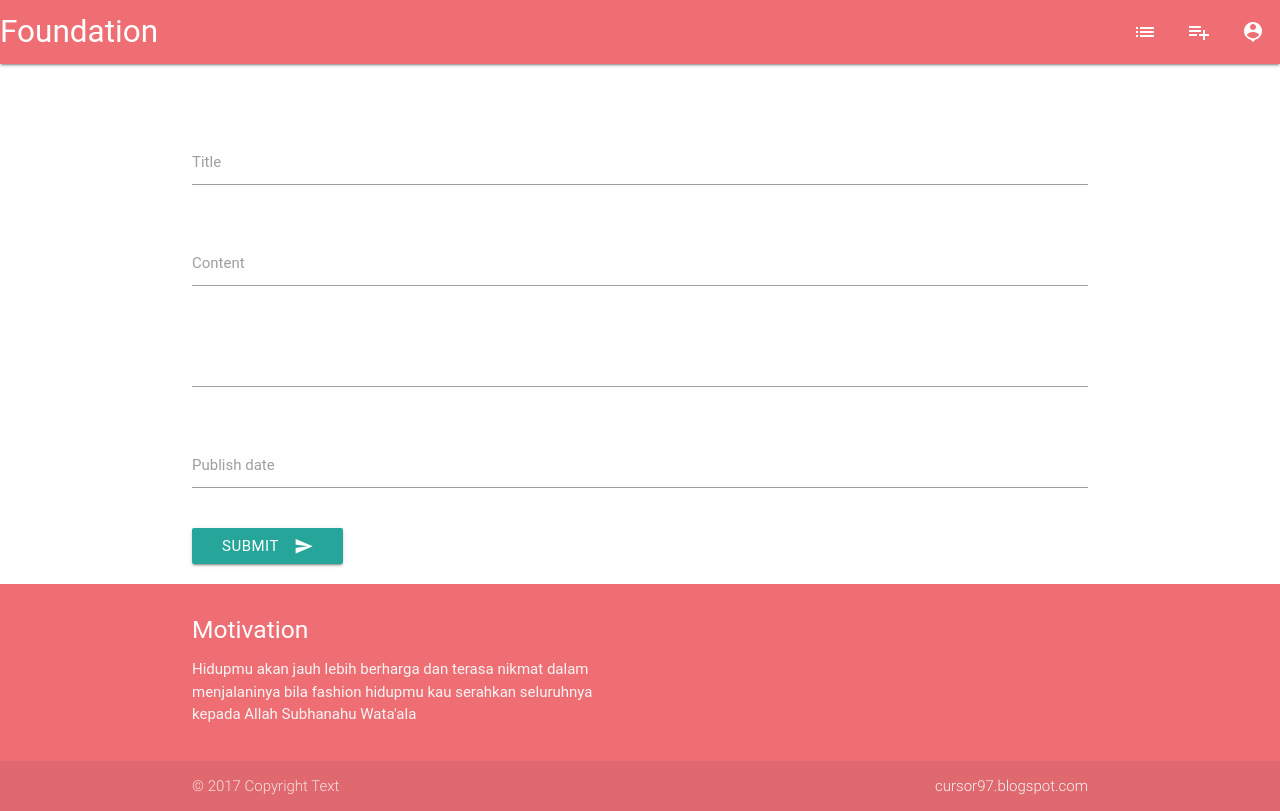
After one commit to Afridermawan/slim-framework, a PHP site: template views/article/add.twig in a window 1280 px wide. The commit adds this page. Run offline with PHP 8.4, Linux system fonts and the light colour scheme; the template is opened without the code that fills it, so the values that code supplies are empty; some libraries are stand-ins or nearby versions; some web fonts are replaced.

Commit message:
Tugas 48

```diff
--- a/app/routing.php
+++ b/app/routing.php
@@ -1,4 +1,7 @@
 <?php
 
-$app->get('/', 'App\Controllers\ArticleController:index')->setName('articles');
+$app->get('/', 'App\Controllers\ArticleController:showById');
 $app->get('/articles', 'App\Controllers\ArticleController:articles')->setName('articles');
+$app->get('/articles/add', 'App\Controllers\ArticleController:getAdd')->setName('articles.add');
+$app->get('/articles/del/{id}', 'App\Controllers\ArticleController:softDelete');
+$app->post('/articles/add', 'App\Controllers\ArticleController:add');
--- a/app/setting.php
+++ b/app/setting.php
@@ -17,6 +17,9 @@ return [
 				'debug' => true,
 				'auto_reload' => true,
 			]
+		],
+		'lang' => [
+			'default' => 'id'
 		]
 	]
 ];
--- /dev/null
+++ b/views/article/add.twig
@@ -0,0 +1,47 @@
+{% extends 'templates/default.twig' %}
+
+{% block content %}
+	<div class="row">
+    <form class="col s12" action="{{ path_for('articles.add') }}" method="post">
+      <div class="row">
+        <div class="input-field col s12 {{ errors.title ? 'has-error' : '' }}">
+          <input type="text" name="title" id="title" value="{{ old.title }}">
+          <label for="title">Title</label>
+        {% if errors.title %}
+          <span class="help-block">{{errors.title | first}}</span>
+      	{% endif %}
+        </div>
+      </div>
+      <div class="row">
+        <div class="input-field col s12 {{ errors.content ? 'has-error' : '' }}">
+          <input id="" class="materialize-textarea" type="text" name="content" value="{{ old.content }}">
+          <label for="content">Content</label>
+        {% if errors.content %}
+		  	<span class="help-block">{{errors.content | first}}</span>
+		{% endif %}
+        </div>
+      </div>
+      <div class="row">
+        <div class="input-field col s12 {{ errors.image ? 'has-error' : '' }}">
+          <input id="image" type="text" name="image">
+          <label for="image"></label>
+        {% if errors.image %}
+		  	<span class="help-block">{{errors.image | first}}</span>
+		{% endif %}
+        </div>
+      </div>
+      <div class="row">
+        <div class="input-field col s12 {{ errors.image ? 'has-error' : '' }}">
+          <input name="publish_date" type="text" value="{{ old.publish_date }}">
+          <label for="publish_date">Publish date</label>
+        {% if errors.image %}
+			<span class="help-block">{{errors.image | first}}</span>
+		{% endif %}
+        </div>
+      </div>
+      <button class="btn waves-effect waves-light" type="submit" name="submit">Submit
+    	<i class="material-icons right">send</i>
+  	  </button>
+    </form>
+  </div>
+{% endblock %}
--- a/views/article/index.twig
+++ /dev/null
@@ -1,5 +0,0 @@
-{% extends 'templates/default.twig' %}
-
-{%  block content %}
-
-{% endblock %}
--- a/views/templates/default.twig
+++ b/views/templates/default.twig
@@ -2,10 +2,11 @@
 <html lang="en">
 	<head>
 		<meta charset="UTF-8">
-		<title>Foundation-Framework</title>
-		<link rel="stylesheet" href="https://maxcdn.bootstrapcdn.com/bootstrap/3.3.7/css/bootstrap.min.css">
+		<title>Foundation</title>
+		<link rel="stylesheet" href="{{ base_url() }}/assets/style.css ">
+		<link rel="stylesheet" href="https://cdnjs.cloudflare.com/ajax/libs/materialize/0.98.0/css/materialize.min.css">
+		<link href="https://fonts.googleapis.com/icon?family=Material+Icons" rel="stylesheet">
 		<meta name="viewport" content="width=device-width, initial-scale=1.0">
-		<link rel="stylesheet" href="{{ base_url() }}/assets/css/style.css" />
 		<link href='http://www.clker.com/cliparts/T/7/q/7/B/B/favicon-th.png' rel='shortcut icon'>
 	</head>
 	<header>
@@ -17,7 +18,13 @@
 
 			{% endblock %}
 		</div>
+		<div>
+			<footer>
+				{% include 'templates/partials/footer.twig' %}
+			</footer>
+		</div>
 		<script src="https://cdnjs.cloudflare.com/ajax/libs/jquery/3.1.1/jquery.min.js"></script>
-		<script src="https://maxcdn.bootstrapcdn.com/bootstrap/3.3.7/js/bootstrap.min.js"></script>
+		<script src="https://cdnjs.cloudflare.com/ajax/libs/materialize/0.98.0/js/materialize.min.js"></script>
+		<script src="{{ base_url() }}/assets/script.js"></script>
 	</body>
 </html>
--- /dev/null
+++ b/views/templates/partials/footer.twig
@@ -0,0 +1,17 @@
+ <footer class="page-footer">
+  <div class="container">
+    <div class="row">
+      <div class="col l6 s12">
+        <h5 class="white-text">Motivation</h5>
+        <p class="grey-text text-lighten-4">Hidupmu akan jauh lebih berharga dan terasa nikmat dalam menjalaninya bila fashion hidupmu kau serahkan seluruhnya kepada Allah Subhanahu Wata'ala
+        </p>
+      </div>
+    </div>
+  </div>
+  <div class="footer-copyright">
+    <div class="container">
+    © 2017 Copyright Text
+    <a class="grey-text text-lighten-4 right">cursor97.blogspot.com</a>
+    </div>
+  </div>
+</footer>
--- a/views/templates/partials/nav.twig
+++ b/views/templates/partials/nav.twig
@@ -1,36 +1,18 @@
-<nav class="navbar navbar-inverse navbar-fixed-top" role="navigation">
-  <div class="container-fluid">
-    <!-- Brand and toggle get grouped for better mobile display -->
-    <div class="navbar-header">
-      <button type="button" class="navbar-toggle" data-toggle="collapse" data-target="#bs-example-navbar-collapse-1">
-        <span class="sr-only">Toggle navigation</span>
-        <span class="icon-bar"></span>
-        <span class="icon-bar"></span>
-        <span class="icon-bar"></span>
-      </button>
-      <a class="navbar-brand" href="{{ base_url() }}">Foundation</a>
-    </div>
-    <div>
-      <ul class="navbar-nav nav">
-        <li class="nav-item active">
-          <a class="nav-link" href="{{ base_url() }}/articles"> Article <span class="sr-only">(current)</span></a>
-        </li>
-      </ul>
-    </div>
-      <ul class="nav navbar-nav navbar-right">
-        <li><a href="#"><span class="glyphicon glyphicon-user"></span> User Login</a></li>
-        <li class="dropdown">
-          <a href="#" class="dropdown-toggle" data-toggle="dropdown"><span class="glyphicon glyphicon-cog"></span> <span class="caret"></span></a>
-          <ul class="dropdown-menu" role="menu">
-            <li><a href="#">Profile</a></li>
-            <li><a href="#">Akun</a></li>
-            <li><a href="#">About</a></li>
-            <li class="divider"></li>
-            <li><a href=""><span class="glyphicon glyphicon-log-out"></span> Sign up</a></li>
-          <li><a href=""><span class="glyphicon glyphicon-log-in"></span> Sign in</a></li>
-          </ul>
-        </li>
-      </ul>
-    </div>
+<!-- Dropdown Structure -->
+<ul id="dropdown1" class="dropdown-content">
+  <li><a href="#!">Sign up</a></li>
+  <li class="divider"></li>
+  <li><a href="#!">Sign in</a></li>
+  <li><a href="#!">Sign out</a></li>
+</ul>
+<nav>
+  <div class="nav-wrapper">
+    <a href="{{ base_url() }}" class="brand-logo">Foundation</a>
+    <ul class="right hide-on-med-and-down">
+      <li><a href="{{ base_url() }}/articles" title="List articles"><i class="material-icons">list</i></a></li>
+      <li><a href="{{ base_url() }}/articles/add" title="Add articles"><i class="material-icons">playlist_add</i></a></li>
+      <!-- Dropdown Trigger -->
+      <li><a class="dropdown-button" href="#!" data-activates="dropdown1"><i class="large material-icons">person_pin</i></a></li>
+    </ul>
   </div>
 </nav>
```
Also changed, not shown: app/container.php (+18 -0 lines), src/Controllers/ArticleController.php (+45 -5 lines), src/Models/AbstractModel.php (+35 -1 lines), src/Models/ArticleModel.php (+15 -0 lines), views/article/articles.twig (+19 -18 lines), views/article/showById.twig (added, +17 -0 lines), db/migrations/20170308095009_create_table_article.php, public/assets/script.js (added), public/assets/style.css (added).
